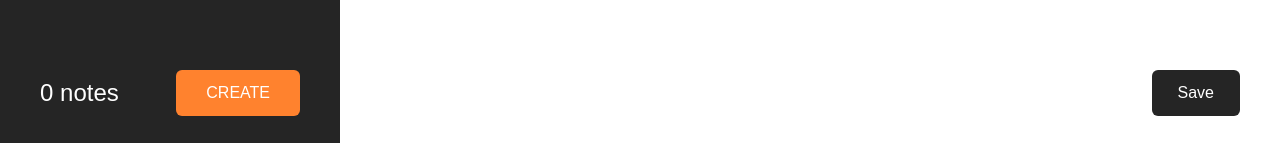
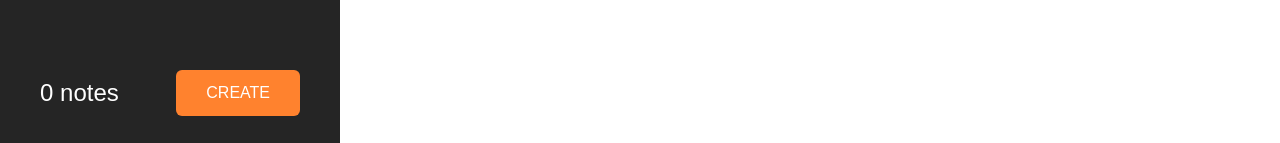
Before and after one commit to mbaboshko/notes, a React (Create React App) app in the folder client/: page /create in a window 1280 px wide. Shown: the part 654-797 px from the top of the page. Built offline with nearby package versions, Linux system fonts and the light colour scheme; no server answers.

Commit message:
Fixed the ability to save a note only if the title is filled

```diff
--- a/client/src/components/CreateNote.js
+++ b/client/src/components/CreateNote.js
@@ -36,9 +36,11 @@ export default function CreateNote() {
         onChange={e => setText(e.target.value)}
       ></textarea>
       <footer className="content__footer">
-        <button className="btn btn--grey" onClick={onSaveHandler}>
-          Save
-        </button>
+        {title.length !== 0 ? (
+          <button className="btn btn--grey" onClick={onSaveHandler}>
+            Save
+          </button>
+        ) : null}
       </footer>
     </div>
   )
```
